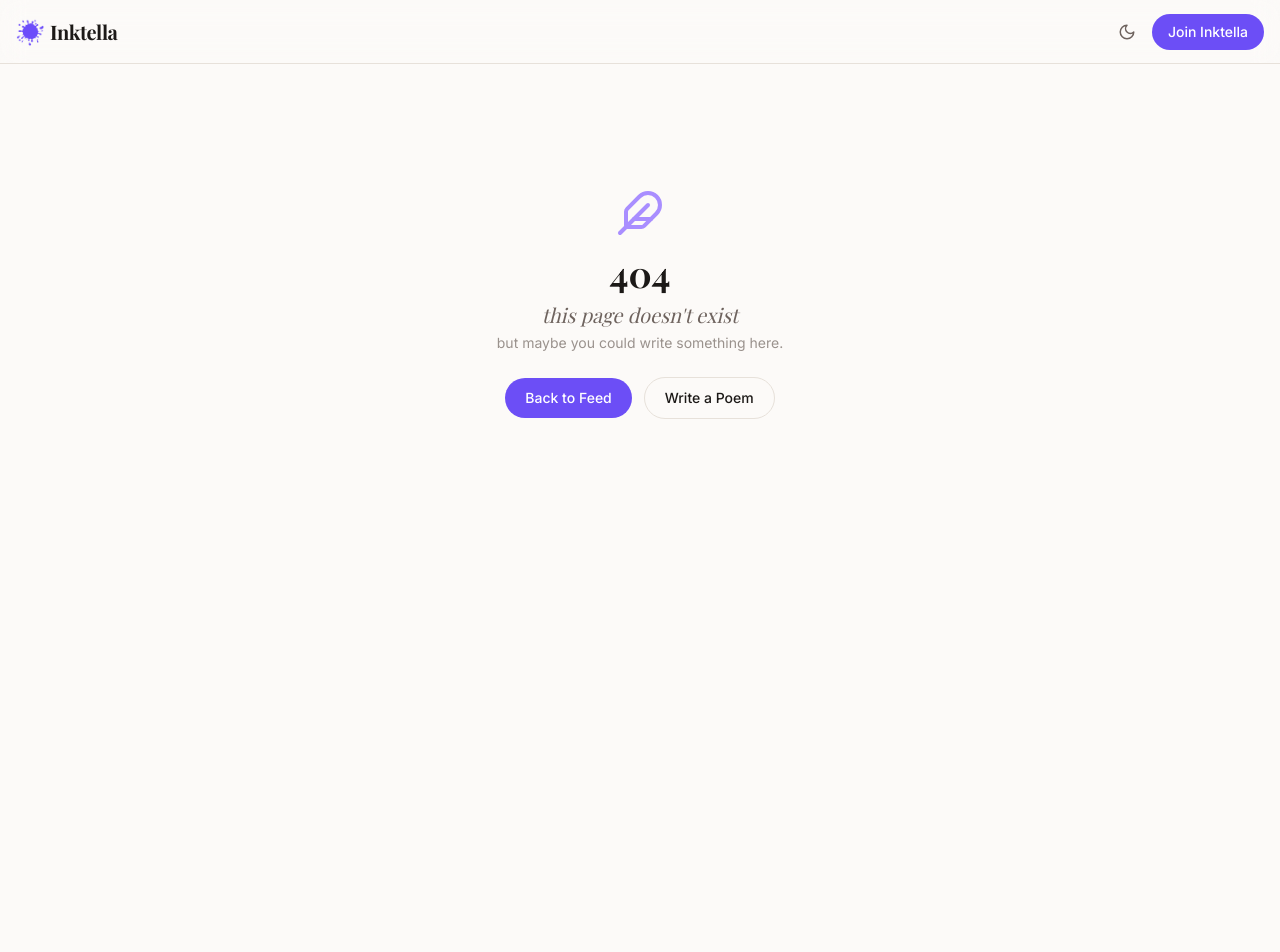
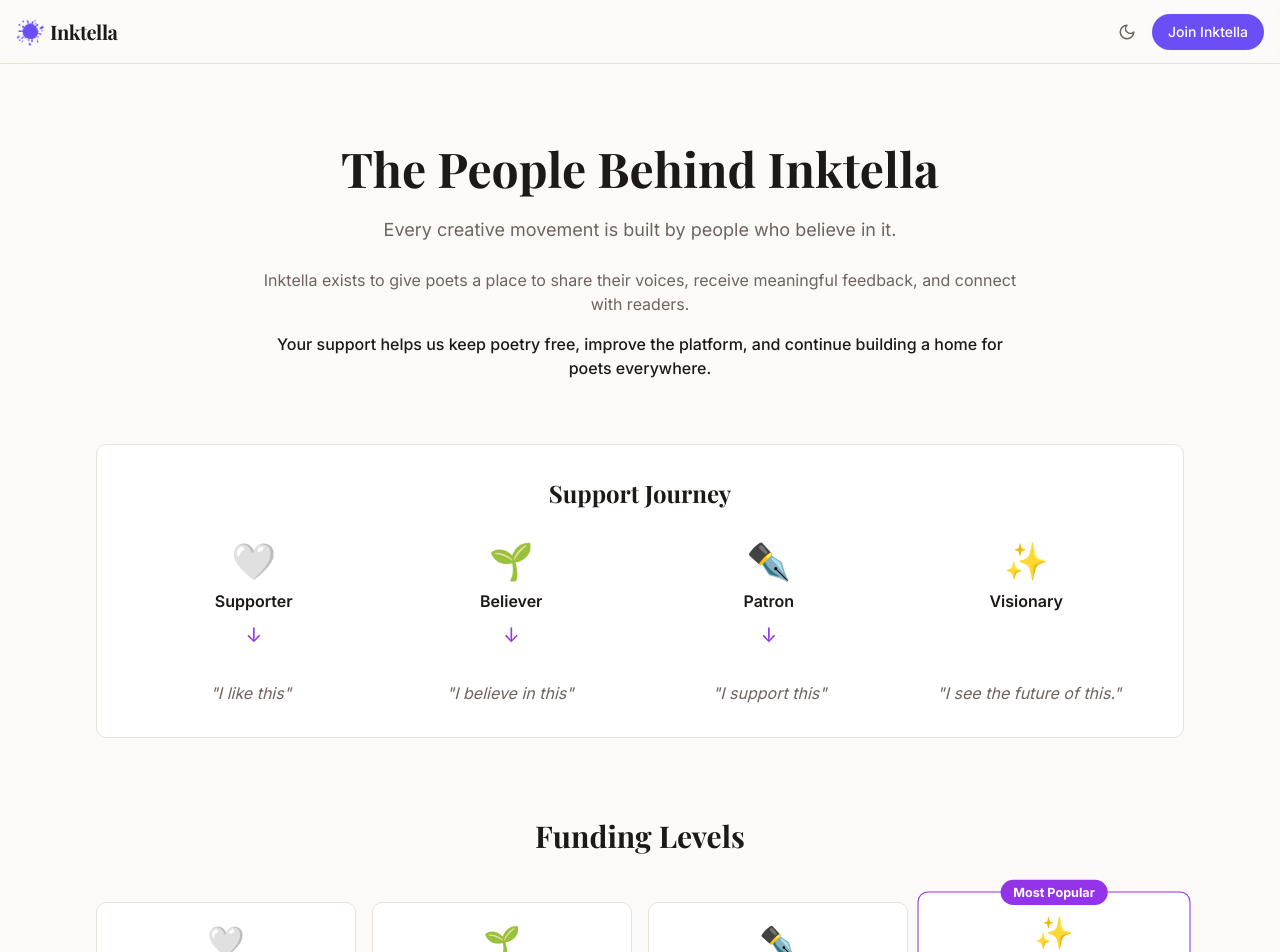
Before and after one commit to De2002/Inktella-9b0li3, a React (Vite) app: page /love-inktella in a window 1280 px wide. Before the commit this address had no page. Shown: the top 952 px of the page. Before the commit the page ends 800 px from the top, so only its background shows below. Built offline with nearby package versions, Linux system fonts and the light colour scheme; a web font is replaced by a local one.

Commit message:
feat: add new "Love Inktella" funding page and update Funding Members Hall navigation

```diff
--- a/src/App.tsx
+++ b/src/App.tsx
@@ -14,6 +14,7 @@ import ProfilePage from '@/pages/ProfilePage';
 import DashboardPage from '@/pages/DashboardPage';
 import DashboardDemoPage from '@/pages/DashboardDemoPage';
 import FundingMembersHallPage from '@/pages/FundingMembersHallPage';
+import LoveInktella from '@/pages/LoveInktella';
 import InkPage from '@/pages/InkPage';
 import NotificationsPage from '@/pages/NotificationsPage';
 import CriticNotesPage from '@/pages/CriticNotesPage';
@@ -36,6 +37,7 @@ export default function App() {
               <Route path="/dashboard" element={<DashboardPage />} />
               <Route path="/dashboard-demo" element={<DashboardDemoPage />} />
               <Route path="/funding-members" element={<FundingMembersHallPage />} />
+              <Route path="/love-inktella" element={<LoveInktella />} />
               <Route path="/explore" element={<ExplorePage />} />
               <Route path="/topic/:slug" element={<TopicPage />} />
               <Route path="/poem/:id" element={<PoemPage />} />
--- a/src/pages/FundingMembersHallPage.tsx
+++ b/src/pages/FundingMembersHallPage.tsx
@@ -1,4 +1,5 @@
 import { useState } from 'react';
+import { useNavigate } from 'react-router-dom';
 import { Heart, Search } from 'lucide-react';
 import { Button } from '@/components/ui/button';
 
@@ -179,6 +180,7 @@ const MemberCard = ({ member }: { member: Member }) => {
 };
 
 export default function FundingMembersHallPage() {
+  const navigate = useNavigate();
   const [currentPage, setCurrentPage] = useState(1);
   const [selectedFilter, setSelectedFilter] = useState('all');
   const itemsPerPage = 8;
@@ -328,7 +330,10 @@ export default function FundingMembersHallPage() {
             <div className="bg-gradient-to-br from-purple-50 dark:from-purple-900 to-indigo-50 dark:to-indigo-900 border border-purple-200 dark:border-purple-700 rounded-lg p-4 sm:p-6">
               <h3 className="font-bold text-base sm:text-lg text-foreground mb-2">Want to support Inktella?</h3>
               <p className="text-foreground-secondary text-xs sm:text-sm mb-4">Join our mission and help keep this poetic home alive for everyone.</p>
-              <Button className="w-full bg-purple-600 hover:bg-purple-700 dark:bg-purple-700 dark:hover:bg-purple-600 text-white font-semibold text-sm sm:text-base">
+              <Button
+                onClick={() => navigate('/love-inktella')}
+                className="w-full bg-purple-600 hover:bg-purple-700 dark:bg-purple-700 dark:hover:bg-purple-600 text-white font-semibold text-sm sm:text-base"
+              >
                 💜 Become a Funding Member
               </Button>
             </div>
--- /dev/null
+++ b/src/pages/LoveInktella.tsx
@@ -0,0 +1,209 @@
+import { Button } from '@/components/ui/button';
+import { Check } from 'lucide-react';
+
+interface FundingTier {
+  id: string;
+  icon: string;
+  title: string;
+  price: number;
+  tagline: string;
+  description: string;
+  quote: string;
+  buttonText: string;
+}
+
+const fundingTiers: FundingTier[] = [
+  {
+    id: 'supporter',
+    icon: '🤍',
+    title: 'Supporter',
+    price: 2,
+    tagline: 'I like this.',
+    description: 'For those who enjoy Inktella and want to show their support.',
+    quote: 'You are helping this creative space continue to exist.',
+    buttonText: 'Become a Supporter',
+  },
+  {
+    id: 'believer',
+    icon: '🌱',
+    title: 'Believer',
+    price: 5,
+    tagline: 'I believe in this.',
+    description: 'For those who believe poetry deserves a dedicated home beyond traditional social media.',
+    quote: 'You are helping us build the future of poetry sharing.',
+    buttonText: 'Become a Believer',
+  },
+  {
+    id: 'patron',
+    icon: '✒️',
+    title: 'Patron',
+    price: 15,
+    tagline: 'I support this.',
+    description: 'For those who want to play a bigger role in supporting the growth of Inktella.',
+    quote: 'Your support helps nurture a community where poets can create and connect.',
+    buttonText: 'Become a Patron',
+  },
+  {
+    id: 'visionary',
+    icon: '✨',
+    title: 'Visionary',
+    price: 50,
+    tagline: 'I see the future of this.',
+    description: 'For those who believe Inktella can become a lasting home for poets worldwide.',
+    quote: 'You are helping shape what this platform can become.',
+    buttonText: 'Become a Visionary',
+  },
+];
+
+const impacts = [
+  'Keep Inktella free for poets and readers',
+  'Build better writing and feedback tools',
+  'Improve the community experience',
+  'Support platform maintenance',
+  'Create new ways for poets to share their work',
+];
+
+export default function LoveInktella() {
+  return (
+    <div className="min-h-screen bg-background">
+      {/* Hero Section */}
+      <div className="max-w-6xl mx-auto px-4 sm:px-6 lg:px-8 py-12 sm:py-16 lg:py-20">
+        <div className="text-center mb-12 sm:mb-16">
+          <h1 className="text-3xl sm:text-4xl lg:text-5xl font-bold text-foreground mb-4 sm:mb-6">
+            The People Behind Inktella
+          </h1>
+          <p className="text-base sm:text-lg text-foreground-secondary max-w-3xl mx-auto mb-4 sm:mb-6">
+            Every creative movement is built by people who believe in it.
+          </p>
+          <p className="text-sm sm:text-base text-foreground-secondary max-w-3xl mx-auto mb-4">
+            Inktella exists to give poets a place to share their voices, receive meaningful feedback, and connect with readers.
+          </p>
+          <p className="text-sm sm:text-base text-foreground max-w-3xl mx-auto font-medium">
+            Your support helps us keep poetry free, improve the platform, and continue building a home for poets everywhere.
+          </p>
+        </div>
+
+        {/* Support Journey */}
+        <div className="mb-16 sm:mb-20">
+          <div className="bg-surface border border-border rounded-lg p-6 sm:p-8">
+            <h2 className="text-xl sm:text-2xl font-bold text-foreground text-center mb-8">Support Journey</h2>
+            <div className="grid grid-cols-1 sm:grid-cols-4 gap-4 sm:gap-2">
+              {[
+                { icon: '🤍', title: 'Supporter' },
+                { icon: '🌱', title: 'Believer' },
+                { icon: '✒️', title: 'Patron' },
+                { icon: '✨', title: 'Visionary' },
+              ].map((tier, idx) => (
+                <div key={tier.title} className="flex flex-col items-center">
+                  <div className="text-3xl sm:text-4xl mb-2">{tier.icon}</div>
+                  <p className="font-semibold text-foreground text-sm sm:text-base text-center">{tier.title}</p>
+                  {idx < 3 && <div className="hidden sm:block text-purple-600 dark:text-purple-400 text-xl mt-2">↓</div>}
+                  {idx < 3 && <div className="sm:hidden text-purple-600 dark:text-purple-400 text-lg mt-2">↓</div>}
+                </div>
+              ))}
+            </div>
+            <div className="mt-8 grid grid-cols-1 sm:grid-cols-4 gap-4">
+              {[
+                '"I like this"',
+                '"I believe in this"',
+                '"I support this"',
+                '"I see the future of this."',
+              ].map((text, idx) => (
+                <p key={idx} className="text-center text-sm sm:text-base text-foreground-secondary italic">
+                  {text}
+                </p>
+              ))}
+            </div>
+          </div>
+        </div>
+
+        {/* Pricing Cards */}
+        <div className="mb-16 sm:mb-20">
+          <h2 className="text-2xl sm:text-3xl font-bold text-foreground text-center mb-8 sm:mb-12">Funding Levels</h2>
+          <div className="grid grid-cols-1 sm:grid-cols-2 lg:grid-cols-4 gap-6 sm:gap-4">
+            {fundingTiers.map((tier, idx) => (
+              <div
+                key={tier.id}
+                className={`relative bg-surface border rounded-lg p-6 sm:p-5 flex flex-col h-full transition-all hover:border-purple-400 ${
+                  idx === 3 ? 'lg:scale-105 border-purple-600 dark:border-purple-500' : 'border-border'
+                }`}
+              >
+                {idx === 3 && (
+                  <div className="absolute -top-3 left-1/2 transform -translate-x-1/2 bg-purple-600 text-white px-3 py-1 rounded-full text-xs font-bold">
+                    Most Popular
+                  </div>
+                )}
+                <div className="text-center mb-4">
+                  <div className="text-4xl sm:text-3xl mb-2">{tier.icon}</div>
+                  <h3 className="text-lg sm:text-xl font-bold text-foreground">{tier.title}</h3>
+                  <div className="mt-3 flex items-baseline justify-center gap-1">
+                    <span className="text-2xl sm:text-3xl font-bold text-foreground">${tier.price}</span>
+                    <span className="text-foreground-secondary text-sm">/month</span>
+                  </div>
+                  <p className="text-foreground-secondary text-sm mt-2 italic">{tier.tagline}</p>
+                </div>
+
+                <p className="text-foreground-secondary text-sm mb-4 flex-1">{tier.description}</p>
+
+                <div className="bg-background-subtle rounded p-3 mb-4 border border-border-subtle">
+                  <p className="text-sm text-foreground italic">"{tier.quote}"</p>
+                </div>
+
+                <Button
+                  className={`w-full font-semibold ${
+                    idx === 3
+                      ? 'bg-purple-600 hover:bg-purple-700 dark:bg-purple-700 dark:hover:bg-purple-600 text-white'
+                      : 'bg-surface-secondary hover:bg-background-subtle border border-border text-foreground'
+                  }`}
+                >
+                  {tier.buttonText}
+                </Button>
+              </div>
+            ))}
+          </div>
+        </div>
+
+        {/* Impact Section */}
+        <div className="mb-12 sm:mb-16">
+          <h2 className="text-2xl sm:text-3xl font-bold text-foreground text-center mb-8 sm:mb-10">
+            What Support Makes Possible
+          </h2>
+          <div className="bg-surface border border-border rounded-lg p-8 sm:p-10">
+            <p className="text-foreground-secondary mb-6 sm:mb-8 text-center text-sm sm:text-base">
+              Your support helps us:
+            </p>
+            <div className="grid grid-cols-1 sm:grid-cols-2 gap-4 sm:gap-6 max-w-2xl mx-auto">
+              {impacts.map((impact, idx) => (
+                <div key={idx} className="flex items-start gap-3 sm:gap-4">
+                  <Check className="w-5 h-5 sm:w-6 sm:h-6 text-purple-600 dark:text-purple-400 flex-shrink-0 mt-0.5" />
+                  <span className="text-foreground text-sm sm:text-base">{impact}</span>
+                </div>
+              ))}
+            </div>
+          </div>
+        </div>
+
+        {/* CTA Section */}
+        <div className="bg-gradient-to-br from-purple-50 dark:from-purple-900 to-indigo-50 dark:to-indigo-900 border border-purple-200 dark:border-purple-700 rounded-lg p-8 sm:p-10 text-center">
+          <h3 className="text-xl sm:text-2xl font-bold text-foreground mb-3 sm:mb-4">
+            Ready to support the future of poetry?
+          </h3>
+          <p className="text-foreground-secondary mb-6 sm:mb-8 max-w-2xl mx-auto text-sm sm:text-base">
+            Choose your level of support and help us build a lasting home for poets worldwide. No locked features, no premium access – just a way to support a creative movement you believe in.
+          </p>
+          <div className="flex flex-col sm:flex-row gap-3 sm:gap-4 justify-center">
+            <Button className="bg-purple-600 hover:bg-purple-700 dark:bg-purple-700 dark:hover:bg-purple-600 text-white font-semibold px-6 sm:px-8 py-2 sm:py-3">
+              Explore Tiers Above
+            </Button>
+            <Button
+              variant="outline"
+              className="border-purple-600 dark:border-purple-400 text-purple-600 dark:text-purple-400 hover:bg-purple-50 dark:hover:bg-purple-950 font-semibold px-6 sm:px-8 py-2 sm:py-3"
+            >
+              Learn More
+            </Button>
+          </div>
+        </div>
+      </div>
+    </div>
+  );
+}
```
